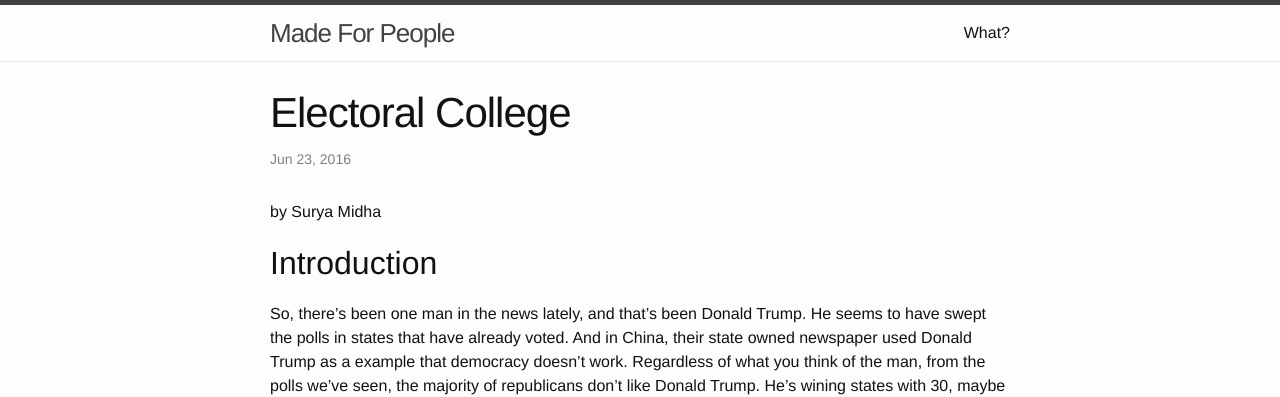
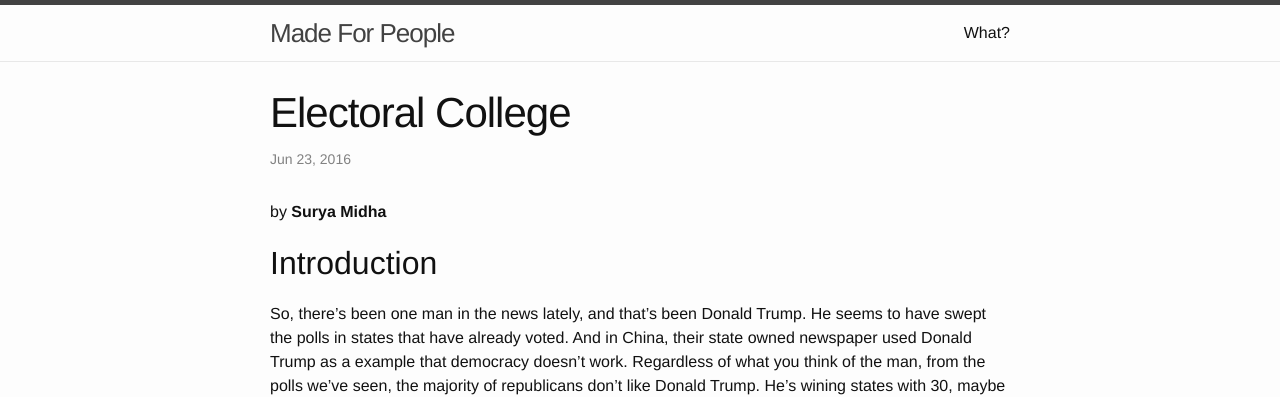
Before and after one commit to TGNYC/suryamidha.github.io, a Jekyll site: the page built from _posts/2016-06-23-electoral-college.markdown, in a window 1280 px wide. Shown: the top 397 px of the page. Built offline with Jekyll 4.4.1, drawn with Linux system fonts in a browser that asks for light colours; part of the change alters nothing that is shown.

```diff
--- a/_posts/2016-06-23-electoral-college.markdown
+++ b/_posts/2016-06-23-electoral-college.markdown
@@ -1,9 +1,9 @@
 ---
 layout: post
 title:  "Electoral College"
-date:   2016-06-23 12:25:00 -0700
+date:   2016-06-23
 ---
-by Surya Midha
+by **Surya Midha**
 
 ## Introduction
 So, there's been one man in the news lately, and that's been Donald Trump. He seems to have swept the polls in states that have already voted. And in China, their state owned newspaper used Donald Trump as a example that democracy doesn't work. Regardless of what you think of the man, from the polls we've seen, the majority of republicans don't like Donald Trump. He's wining states with 30, maybe 40 percent of the vote. Which begs the questions, **is our system of democracy broken?**
```
